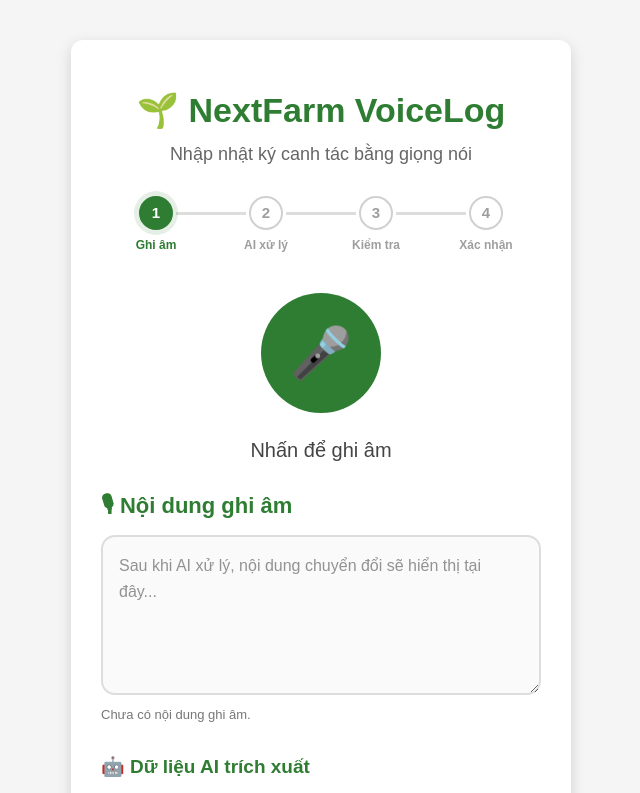
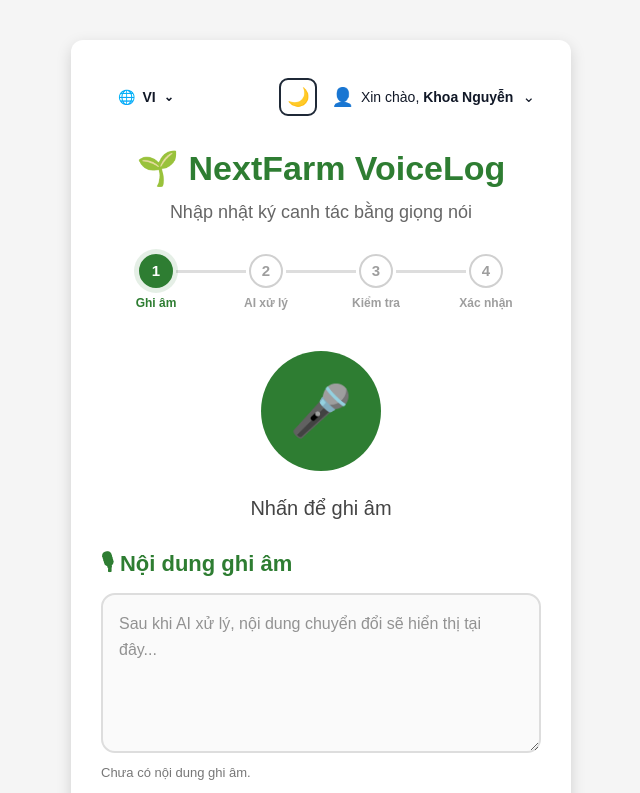
Before and after one commit to the5z/nextfarm-voicelog, a React app in the folder frontend/: page / in a window 1280 px wide. Shown: the top 793 px of the page, without its empty margins (319-959 px from the left). Built offline with nearby package versions, Linux system fonts and the light colour scheme; the HTML template or start-up script is replaced by a standard one.

Commit message:
style(frontend): update NextFarm interface

```diff
--- a/frontend/src/App.css
+++ b/frontend/src/App.css
@@ -920,3 +920,459 @@
     transform: translateY(0);
   }
 }
+
+/* ===========================
+   Topbar NextFarm Style
+=========================== */
+
+.topbar {
+  display: flex;
+  align-items: center;
+  justify-content: space-between;
+
+  margin-bottom: 24px;
+  padding: 8px 6px;
+
+  background: #ffffff;
+  color: #0f172a;
+
+  font-size: 14px;
+}
+
+.topbar-language {
+  display: flex;
+  align-items: center;
+  gap: 6px;
+
+  font-weight: 500;
+}
+
+.topbar-actions {
+  display: flex;
+  align-items: center;
+  gap: 14px;
+}
+
+.theme-toggle {
+  display: flex;
+  align-items: center;
+  justify-content: center;
+
+  width: 38px;
+  height: 38px;
+
+  border: 2px solid #1f2937;
+  border-radius: 9px;
+
+  background: #ffffff;
+  color: #111827;
+
+  font-size: 18px;
+
+  cursor: pointer;
+
+  transition: 0.2s ease;
+}
+
+.theme-toggle:hover {
+  background: #f3f4f6;
+}
+
+.topbar-user {
+  display: flex;
+  align-items: center;
+  gap: 7px;
+
+  color: #111827;
+}
+
+.user-icon {
+  font-size: 18px;
+}
+
+.user-arrow {
+  margin-left: 2px;
+
+  font-size: 15px;
+}
+
+/* ===========================
+   Dark Mode
+=========================== */
+
+/* ===========================
+   NextFarm-style dark polish
+=========================== */
+
+body.dark-mode {
+  background: #0f172a;
+  color: #f8fafc;
+}
+
+body.dark-mode .container {
+  background: #111827;
+  color: #f8fafc;
+
+  box-shadow: none;
+  border: 1px solid #1f2937;
+}
+
+body.dark-mode .header h1 {
+  color: #22c55e;
+}
+
+body.dark-mode .header p {
+  color: #cbd5e1;
+}
+
+body.dark-mode .topbar {
+  background: transparent;
+  color: #f8fafc;
+}
+
+body.dark-mode .topbar-user {
+  color: #f8fafc;
+}
+
+body.dark-mode .theme-toggle {
+  background: transparent;
+  border: 2px solid #e5e7eb;
+  color: #f8fafc;
+}
+
+body.dark-mode .theme-toggle:hover {
+  background: #1e293b;
+}
+
+body.dark-mode .workflow-step {
+  color: #94a3b8;
+}
+
+body.dark-mode .workflow-step.active,
+body.dark-mode .workflow-step.completed {
+  color: #22c55e;
+}
+
+body.dark-mode .workflow-step-number {
+  background: #111827;
+  border-color: #64748b;
+  color: #e2e8f0;
+}
+
+body.dark-mode .workflow-step.active .workflow-step-number {
+  background: #15803d;
+  border-color: #22c55e;
+  color: #ffffff;
+}
+
+body.dark-mode .workflow-step.completed .workflow-step-number {
+  background: #14532d;
+  border-color: #22c55e;
+  color: #bbf7d0;
+}
+
+body.dark-mode .workflow-step-line {
+  background: #334155;
+}
+
+body.dark-mode .workflow-step-line.completed {
+  background: #22c55e;
+}
+
+body.dark-mode .record-status {
+  color: #e5e7eb;
+}
+
+body.dark-mode .transcript-header h2,
+body.dark-mode .ai-form-header h3 {
+  color: #22c55e;
+}
+
+body.dark-mode .transcript-textarea,
+body.dark-mode .ai-form input,
+body.dark-mode .audio-player {
+  background: #1e293b;
+  border-color: #475569;
+  color: #f8fafc;
+}
+
+body.dark-mode .transcript-textarea:focus,
+body.dark-mode .ai-form input:focus {
+  border-color: #22c55e;
+  box-shadow: 0 0 0 3px rgba(34, 197, 94, 0.12);
+}
+
+body.dark-mode .transcript-textarea::placeholder,
+body.dark-mode .ai-form input::placeholder {
+  color: #94a3b8;
+}
+
+body.dark-mode .transcript-hint,
+body.dark-mode .ai-hint,
+body.dark-mode .ai-field label {
+  color: #cbd5e1;
+}
+
+body.dark-mode .edit-badge {
+  background: #3f3f1d;
+  border-color: #a16207;
+  color: #fde68a;
+}
+
+body.dark-mode .confirmed-badge,
+body.dark-mode .transcript-success,
+body.dark-mode .transcript-tip {
+  background: #14351f;
+  border-color: #22c55e;
+  color: #bbf7d0;
+}
+
+body.dark-mode .btn-secondary {
+  background: #334155;
+  color: #f8fafc;
+}
+
+body.dark-mode .btn-secondary:not(:disabled):hover {
+  background: #475569;
+}
+
+body.dark-mode .app-toast.success {
+  background: #14351f;
+  border-color: #22c55e;
+  color: #bbf7d0;
+}
+
+body.dark-mode .app-toast.error {
+  background: #3f1d1d;
+  border-color: #ef4444;
+  color: #fecaca;
+}
+
+body.dark-mode .topbar-language span{
+    color:#94a3b8;
+}
+
+body.dark-mode .active-lang{
+    color:#4ade80 !important;
+}
+
+/* ===========================
+   Mobile Topbar
+=========================== */
+
+@media (max-width: 480px) {
+  .topbar {
+    background: transparent;
+    border-radius: 0;
+    padding: 6px 0 14px;
+  }
+
+  .topbar-actions {
+    gap: 8px;
+  }
+
+  .theme-toggle {
+    width: 34px;
+    height: 34px;
+
+    font-size: 16px;
+  }
+
+  .topbar-user strong {
+    display: inline-block;
+
+    max-width: 85px;
+
+    overflow: hidden;
+
+    text-overflow: ellipsis;
+    white-space: nowrap;
+  }
+}
+
+/* ===========================
+   Language Switch
+=========================== */
+
+.topbar-language {
+  display: flex;
+  align-items: center;
+  gap: 6px;
+
+  user-select: none;
+}
+
+.topbar-language span {
+  transition: .25s;
+
+  cursor: pointer;
+
+  font-weight: 500;
+
+  color: #64748b;
+}
+
+.lang-divider {
+  cursor: default !important;
+}
+
+.active-lang {
+  color: #16a34a !important;
+  font-weight: 700;
+}
+
+/* ===========================
+   Language Dropdown
+=========================== */
+
+.topbar-language-wrapper {
+  position: relative;
+}
+
+.language-toggle {
+  display: inline-flex;
+  align-items: center;
+  gap: 7px;
+
+  min-height: 38px;
+  padding: 7px 10px;
+
+  border: 1px solid transparent;
+  border-radius: 9px;
+
+  background: transparent;
+  color: #111827;
+
+  font-size: 14px;
+  font-weight: 600;
+
+  cursor: pointer;
+
+  transition:
+    background 0.2s ease,
+    border-color 0.2s ease;
+}
+
+.language-toggle:hover {
+  background: #f3f4f6;
+  border-color: #e5e7eb;
+}
+
+.language-arrow {
+  margin-left: 1px;
+  font-size: 12px;
+}
+
+.language-menu {
+  position: absolute;
+  z-index: 100;
+
+  top: calc(100% + 8px);
+  left: 0;
+
+  width: 180px;
+
+  padding: 6px;
+
+  border: 1px solid #e5e7eb;
+  border-radius: 12px;
+
+  background: #ffffff;
+
+  box-shadow:
+    0 10px 30px rgba(15, 23, 42, 0.12),
+    0 2px 8px rgba(15, 23, 42, 0.08);
+}
+
+.language-option {
+  display: grid;
+  grid-template-columns: 18px 24px 1fr;
+  align-items: center;
+  gap: 7px;
+
+  width: 100%;
+
+  padding: 10px;
+
+  border: none;
+  border-radius: 8px;
+
+  background: transparent;
+  color: #111827;
+
+  font-size: 14px;
+  text-align: left;
+
+  cursor: pointer;
+
+  transition:
+    background 0.2s ease,
+    color 0.2s ease;
+}
+
+.language-option:hover {
+  background: #f3f4f6;
+}
+
+.language-option.active {
+  background: #ecfdf3;
+  color: #15803d;
+  font-weight: 700;
+}
+
+.language-check {
+  color: #16a34a;
+  font-weight: 700;
+}
+
+/* Dark mode */
+
+body.dark-mode .language-toggle {
+  color: #f8fafc;
+}
+
+body.dark-mode .language-toggle:hover {
+  background: #1e293b;
+  border-color: #334155;
+}
+
+body.dark-mode .language-menu {
+  border-color: #334155;
+  background: #111827;
+
+  box-shadow:
+    0 14px 35px rgba(0, 0, 0, 0.35),
+    0 3px 10px rgba(0, 0, 0, 0.2);
+}
+
+body.dark-mode .language-option {
+  color: #e5e7eb;
+}
+
+body.dark-mode .language-option:hover {
+  background: #1e293b;
+}
+
+body.dark-mode .language-option.active {
+  background: #14351f;
+  color: #4ade80;
+}
+
+/* Mobile */
+
+@media (max-width: 480px) {
+  .language-toggle {
+    min-height: 34px;
+    padding: 6px 8px;
+
+    font-size: 12px;
+  }
+
+  .language-menu {
+    width: 165px;
+  }
+
+  .language-option {
+    font-size: 13px;
+  }
+}
--- a/frontend/src/components/Header.jsx
+++ b/frontend/src/components/Header.jsx
@@ -1,9 +1,107 @@
+import { useState } from "react";
+
 function Header() {
+  const [darkMode, setDarkMode] = useState(false);
+  const [language, setLanguage] = useState("vi");
+  const [showLanguageMenu, setShowLanguageMenu] = useState(false);
+
+  const toggleTheme = () => {
+    setDarkMode((prev) => {
+      const nextMode = !prev;
+
+      document.body.classList.toggle("dark-mode", nextMode);
+
+      return nextMode;
+    });
+  };
+
+  const handleLanguageChange = (lang) => {
+    setLanguage(lang);
+    setShowLanguageMenu(false);
+  };
+
   return (
-    <header className="header">
-      <h1>🌱 NextFarm VoiceLog</h1>
-      <p>Nhập nhật ký canh tác bằng giọng nói</p>
-    </header>
+    <>
+      <div className="topbar">
+        <div className="topbar-language-wrapper">
+          <button
+            type="button"
+            className="language-toggle"
+            onClick={() => setShowLanguageMenu((prev) => !prev)}
+            aria-label="Chọn ngôn ngữ"
+            aria-expanded={showLanguageMenu}
+          >
+            <span>🌐</span>
+            <span>{language === "vi" ? "VI" : "EN"}</span>
+            <span className="language-arrow">
+              {showLanguageMenu ? "⌃" : "⌄"}
+            </span>
+          </button>
+
+          {showLanguageMenu && (
+            <div className="language-menu">
+              <button
+                type="button"
+                className={`language-option ${
+                  language === "vi" ? "active" : ""
+                }`}
+                onClick={() => handleLanguageChange("vi")}
+              >
+                <span className="language-check">
+                  {language === "vi" ? "✓" : ""}
+                </span>
+
+                <span>🇻🇳</span>
+
+                <span>Tiếng Việt</span>
+              </button>
+
+              <button
+                type="button"
+                className={`language-option ${
+                  language === "en" ? "active" : ""
+                }`}
+                onClick={() => handleLanguageChange("en")}
+              >
+                <span className="language-check">
+                  {language === "en" ? "✓" : ""}
+                </span>
+
+                <span>🇬🇧</span>
+
+                <span>English</span>
+              </button>
+            </div>
+          )}
+        </div>
+
+        <div className="topbar-actions">
+          <button
+            type="button"
+            className="theme-toggle"
+            onClick={toggleTheme}
+            aria-label="Đổi giao diện sáng tối"
+          >
+            {darkMode ? "☀️" : "🌙"}
+          </button>
+
+          <div className="topbar-user">
+            <span className="user-icon">👤</span>
+
+            <span>
+              Xin chào, <strong>Khoa Nguyễn</strong>
+            </span>
+
+            <span className="user-arrow">⌄</span>
+          </div>
+        </div>
+      </div>
+
+      <header className="header">
+        <h1>🌱 NextFarm VoiceLog</h1>
+        <p>Nhập nhật ký canh tác bằng giọng nói</p>
+      </header>
+    </>
   );
 }
 
```
